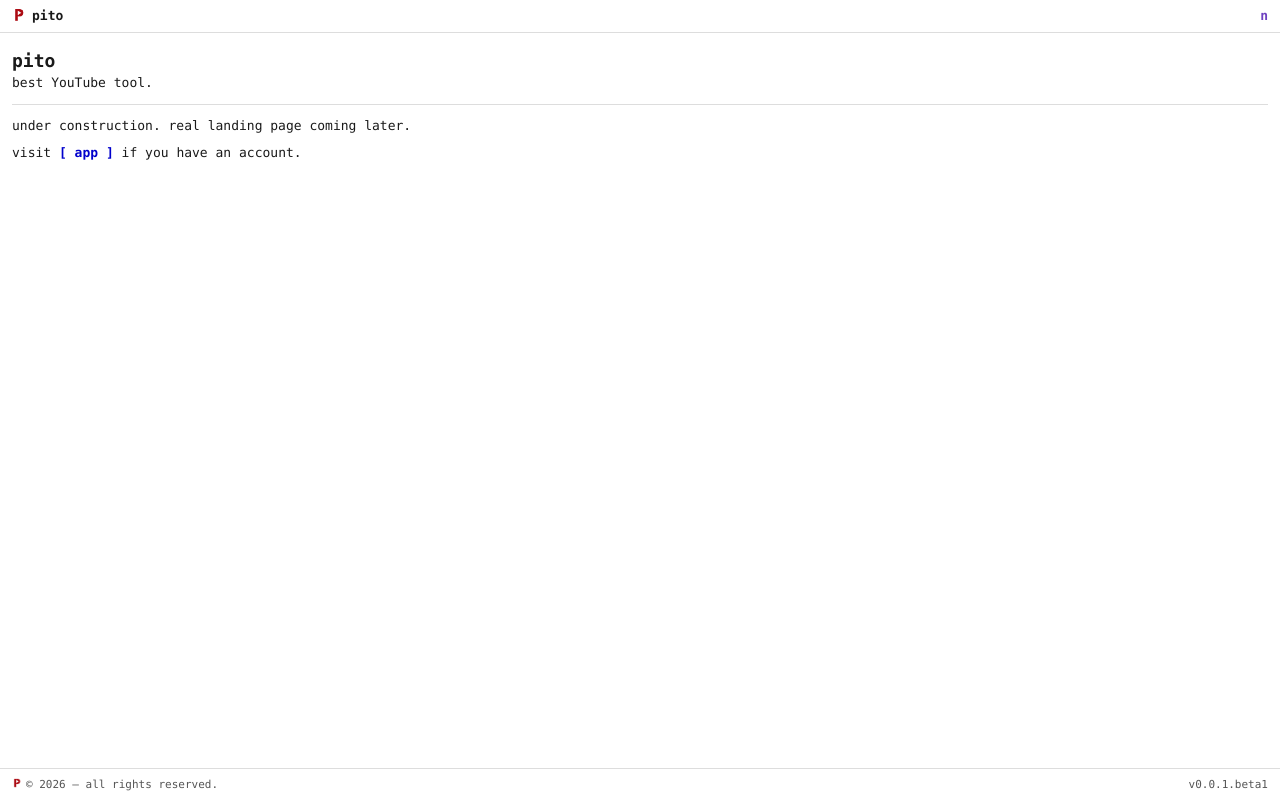
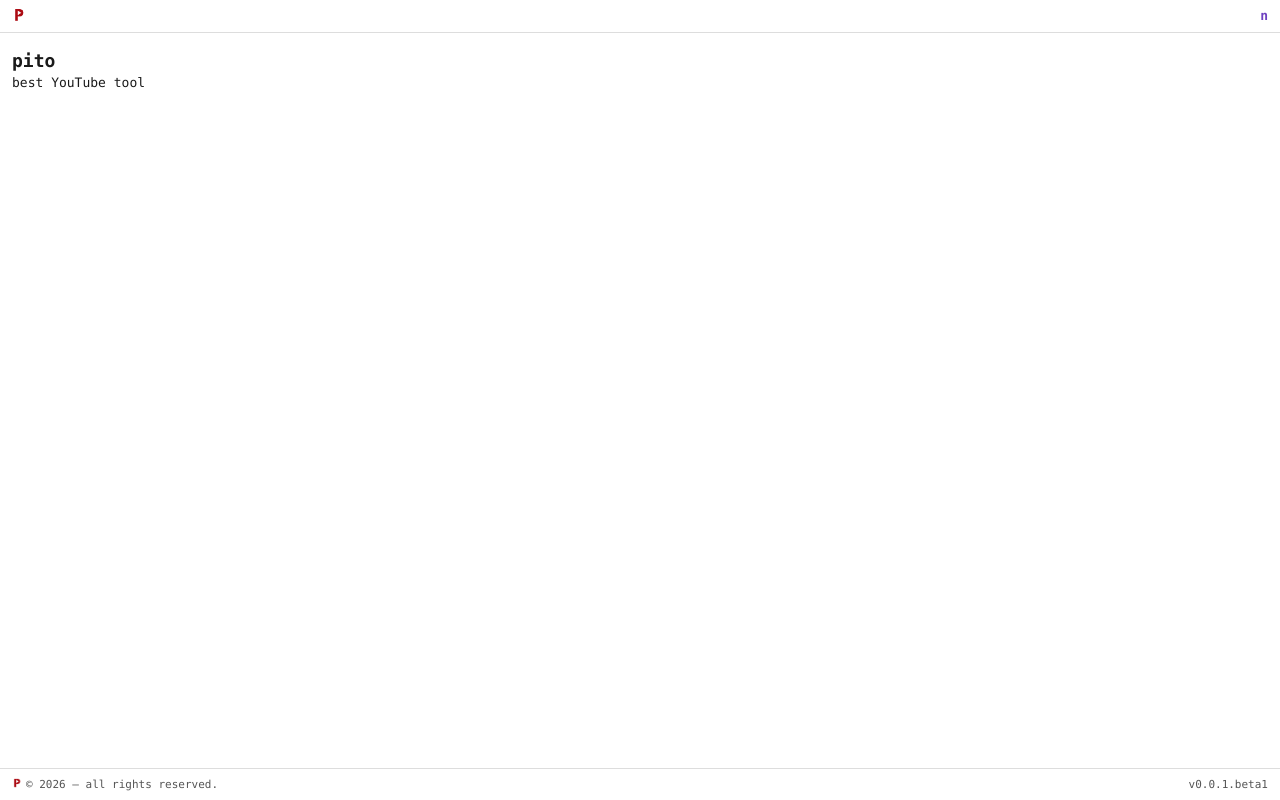
Before and after one commit to gmrdad82/pitomd, an Astro site: page / in a window 1280 px wide. Built offline with nearby package versions, Linux system fonts and the light colour scheme; Astro itself is replaced by a stand-in of ours.

Commit message:
Trim landing page: minimal body, header to logo + theme switcher only

```diff
--- a/src/layouts/Base.astro
+++ b/src/layouts/Base.astro
@@ -1,8 +1,9 @@
 ---
 // Base layout for the pito apex marketing site.
 //
-// Single page now ("under construction" placeholder). Future Theta-phase
-// pages reuse this layout. Keeps the inline pre-paint theme script in
+// Single page now (early launch — points users to the app). Future
+// Theta-phase pages reuse this layout. Keeps the inline pre-paint
+// theme script in
 // <head> so the browser never flashes the wrong theme — same approach
 // as the Rails app's `app/views/layouts/application.html.erb`.
 
@@ -79,7 +80,6 @@ const {
         <a href="/" class="logo-link" aria-label="Home">
           <img src="/Pito.png" alt="pito" class="header-logo" />
         </a>
-        <span class="brand-word">pito</span>
         <a
           href="#"
           class="keycap"
--- a/src/pages/index.astro
+++ b/src/pages/index.astro
@@ -4,12 +4,5 @@ import Base from "../layouts/Base.astro";
 
 <Base>
   <h1>pito</h1>
-  <p>best YouTube tool.</p>
-
-  <hr class="hairline" />
-
-  <p>under construction. real landing page coming later.</p>
-  <p>
-    visit <a href="https://app.pitomd.com">[ app ]</a> if you have an account.
-  </p>
+  <p>best YouTube tool</p>
 </Base>
--- a/src/styles/global.css
+++ b/src/styles/global.css
@@ -129,10 +129,6 @@ a:hover {
   align-items: center;
   line-height: 0;
 }
-.brand-word {
-  font-weight: bold;
-  color: var(--color-text-bold);
-}
 
 /* Keycap — keyboard shortcut indicator. Letter only, purple, no parens.
  * Mirrors `.keycap` in the Rails app. */
```
